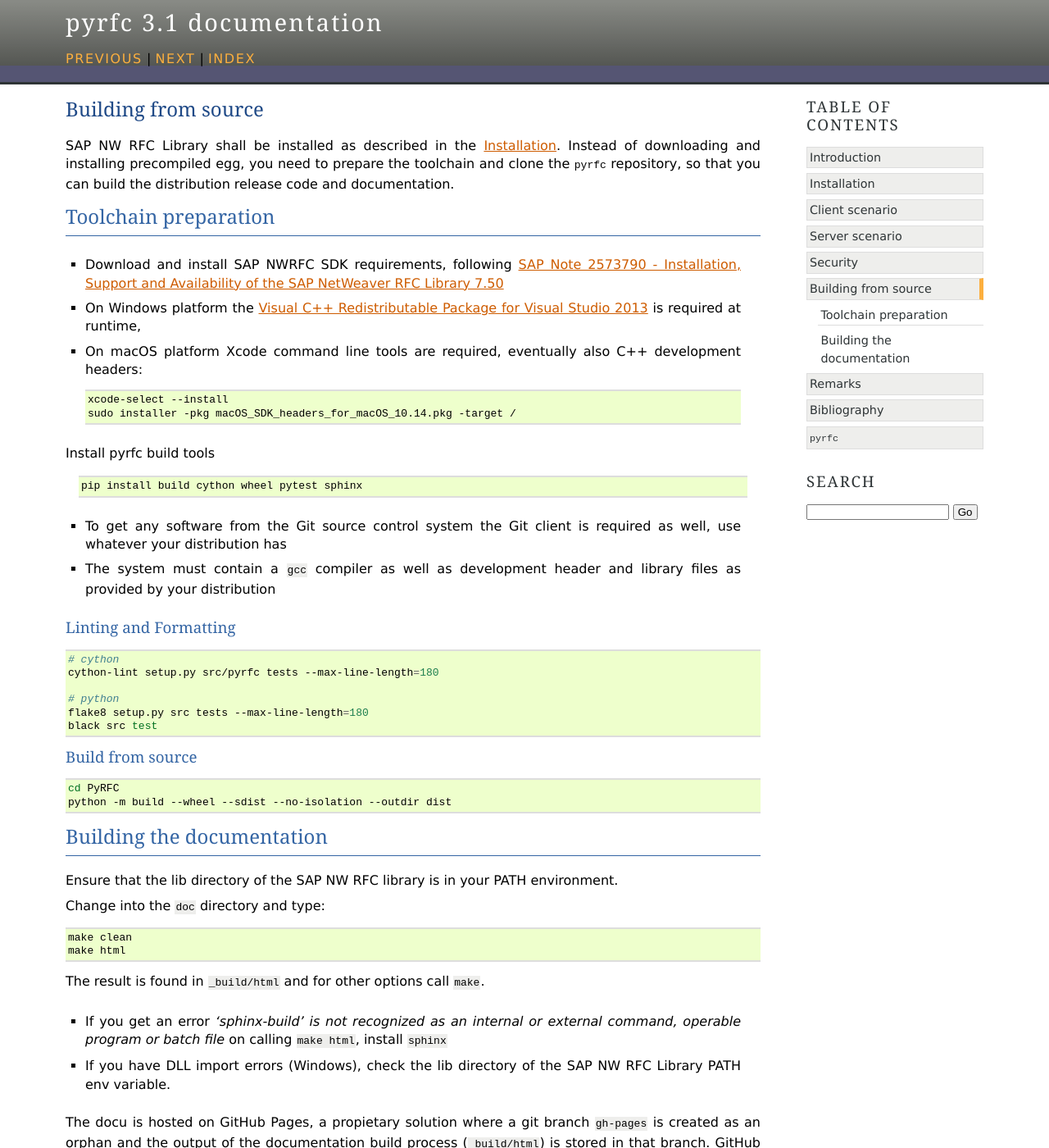
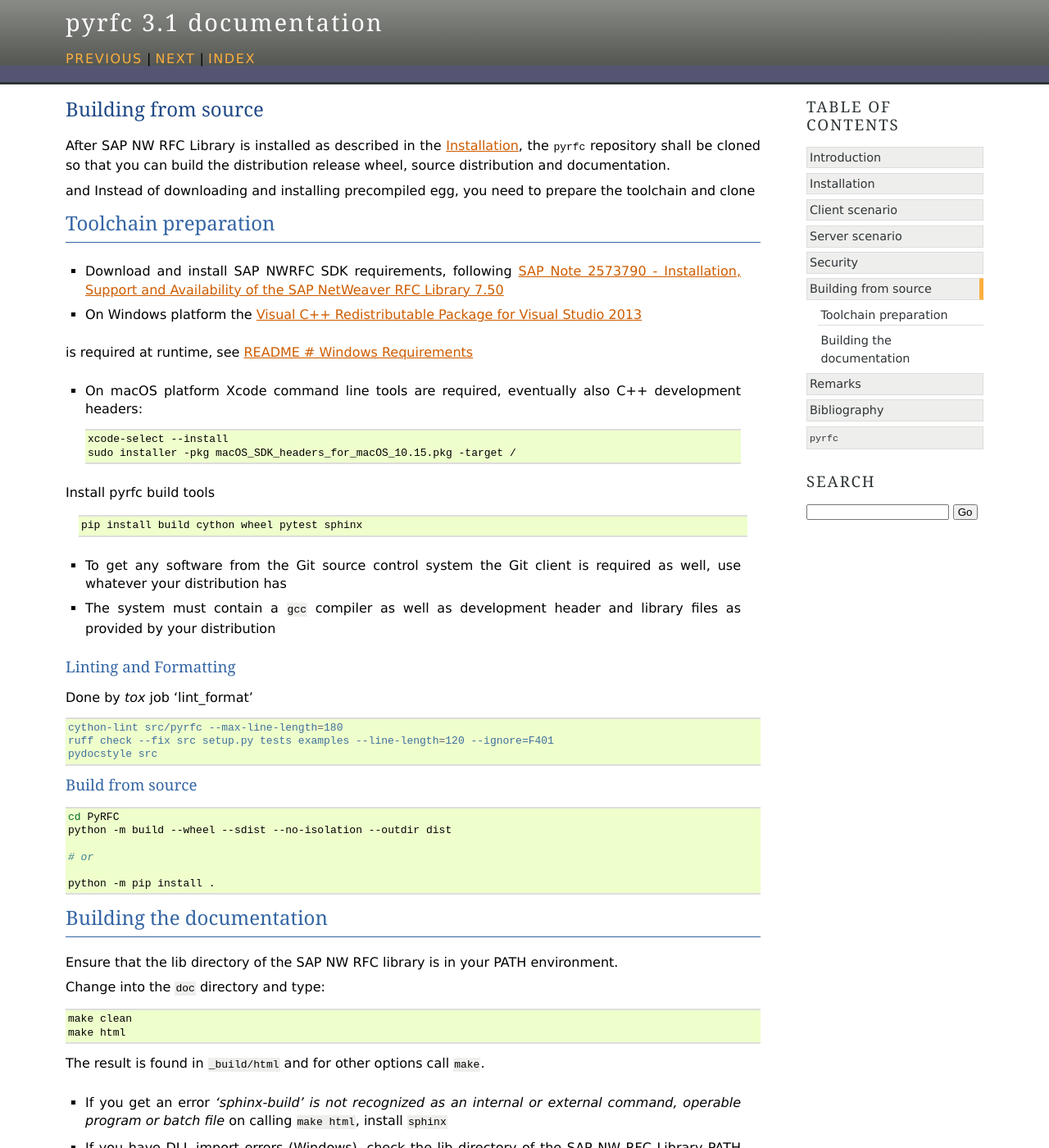
Before and after one commit to SAP/PyRFC, a Sphinx documentation site: the page built from doc/build.rst, in a window 1280 px wide and 1400 px high. Shown: the whole window at 82% size. Built offline with Sphinx 7.4.7, drawn with Linux system fonts in a browser that asks for light colours.

Commit message:
docs: Build from source section updated

```diff
--- a/doc/build.rst
+++ b/doc/build.rst
@@ -4,24 +4,27 @@
 Building from source
 ====================
 
-SAP NW RFC Library shall be installed as described in the :ref:`Installation
-<installation>`. Instead of downloading and installing precompiled egg, you
-need to prepare the toolchain and clone the :mod:`pyrfc` repository, so that you can build
-the distribution release code and documentation.
+After SAP NW RFC Library is installed as described in the :ref:`Installation
+<installation>`, the :mod:`pyrfc` repository shall be cloned so that you can build
+the distribution release wheel, source distribution and documentation.
+
+and Instead of downloading and installing precompiled egg, you
+need to prepare the toolchain and clone
 
 Toolchain preparation
 =====================
 
 * Download and install SAP NWRFC SDK requirements, following `SAP Note 2573790 - Installation, Support and Availability of the SAP NetWeaver RFC Library 7.50 <https://launchpad.support.sap.com/#/notes/2573790>`_
 
-* On Windows platform the `Visual C++ Redistributable Package for Visual Studio 2013 <https://www.microsoft.com/en-us/download/details.aspx?id=40784>`_ is required at runtime,
+* On Windows platform the `Visual C++ Redistributable Package for Visual Studio 2013 <https://www.microsoft.com/en-us/download/details.aspx?id=40784>`_
+is required at runtime, see `README # Windows Requirements <https://github.com/SAP/PyRFC#windows>`_
 
 * On macOS platform Xcode command line tools are required, eventually also C++ development headers:
 
   .. code-block:: sh
 
     xcode-select --install
-    sudo installer -pkg macOS_SDK_headers_for_macOS_10.14.pkg -target /
+    sudo installer -pkg macOS_SDK_headers_for_macOS_10.15.pkg -target /
 
 Install pyrfc build tools
 
@@ -37,14 +40,14 @@
 Linting and Formatting
 ----------------------
 
-.. code-block:: sh
+Done by `tox` job 'lint_format'
 
-   # cython
-   cython-lint setup.py src/pyrfc tests --max-line-length=180
+.. code-block:: ini
 
-   # python
-   flake8 setup.py src tests --max-line-length=180
-   black src test
+    cython-lint src/pyrfc --max-line-length=180
+    ruff check --fix src setup.py tests examples --line-length=120 --ignore=F401
+    pydocstyle src
+
 
 Build from source
 -----------------
@@ -53,6 +56,10 @@
 
   cd PyRFC
   python -m build --wheel --sdist --no-isolation --outdir dist
+
+  # or
+
+  python -m pip install .
 
 
 Building the documentation
```
